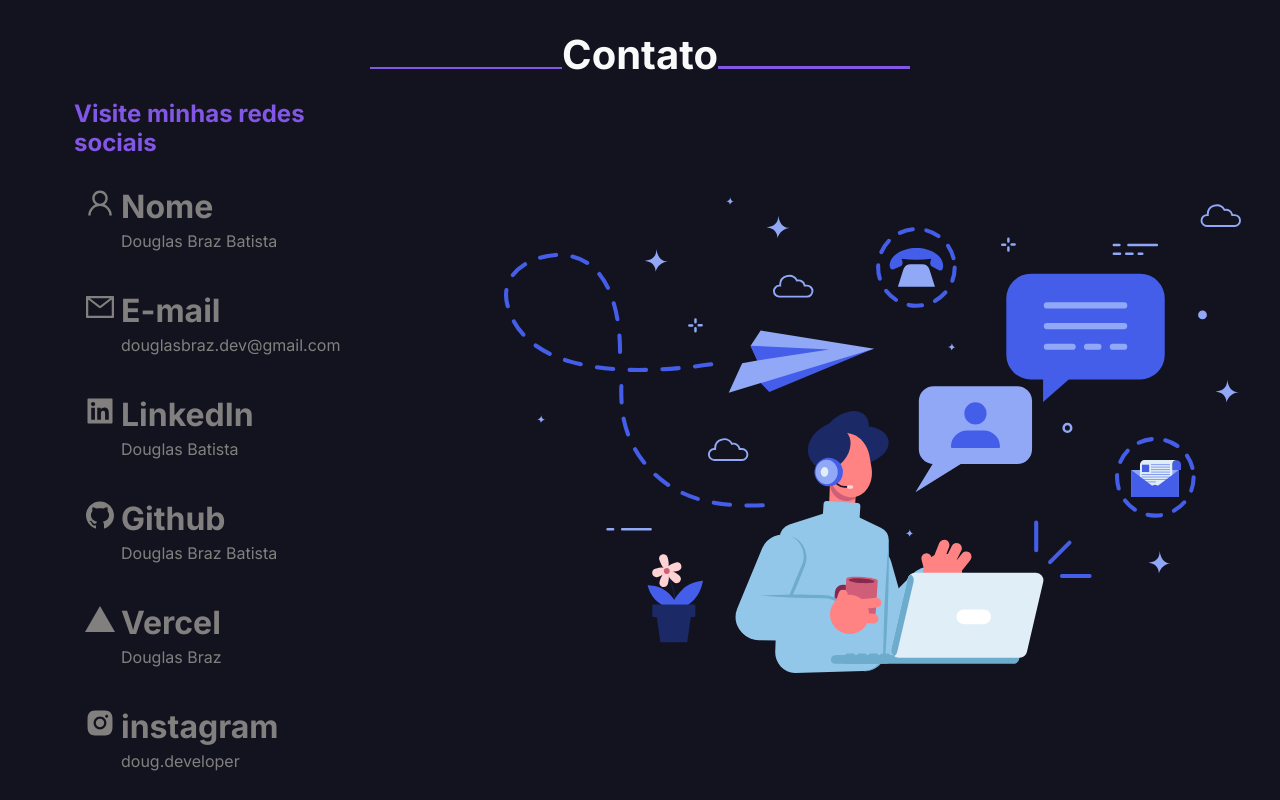
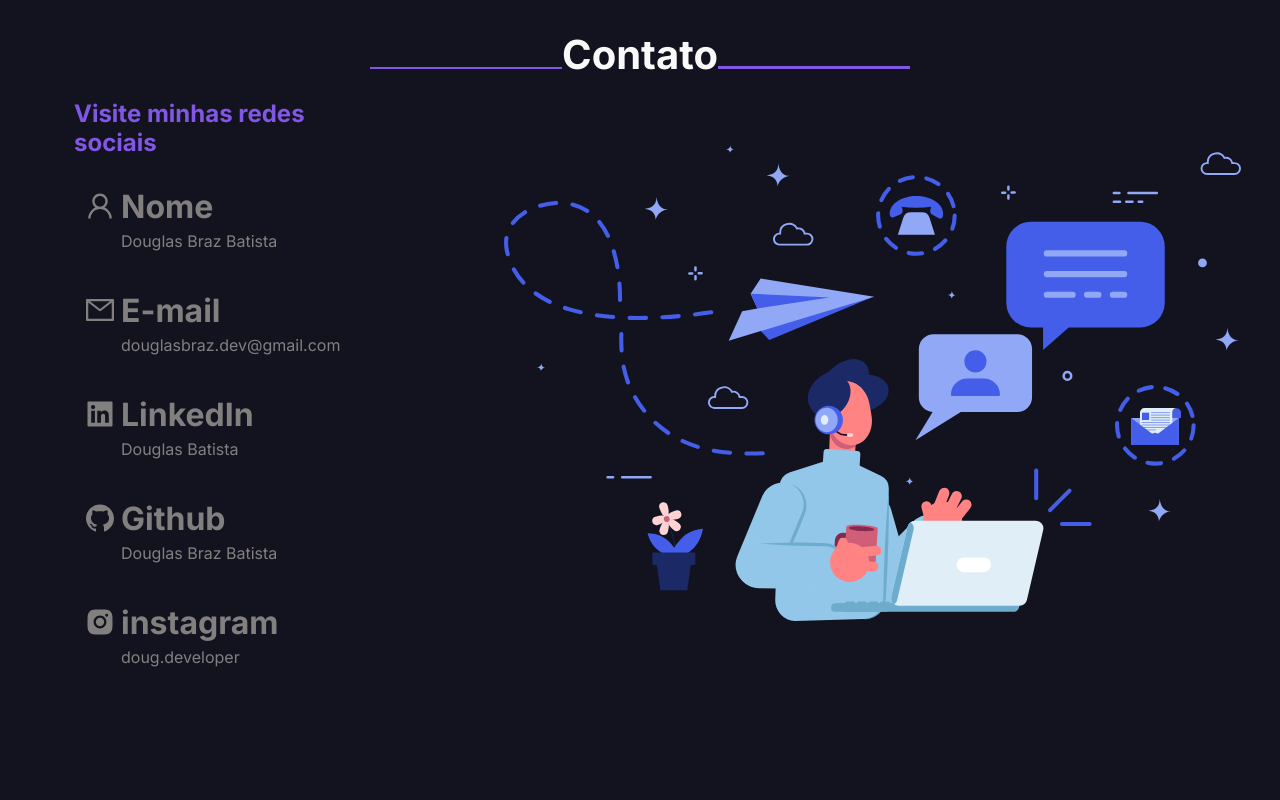
Before and after one commit to ltkbigdad/douglas_braz_portifolio, a React (Create React App) app: page /test in a window 1280 px wide. Shown: the part 1666-2466 px from the top of the page. Built offline with nearby package versions, Linux system fonts and the light colour scheme.

Commit message:
fix: pequenas correçoes

```diff
--- a/src/components/AboutMe/index.jsx
+++ b/src/components/AboutMe/index.jsx
@@ -4,7 +4,7 @@ import perfil from "../../assets/images/perfil.png"
 
 export const AboutMe = () => {
     return(
-        <Container>
+        <Container className="aboutMe">
             <Content>
                 <div className="description">
                     <h1>Olá, eu sou <span>Douglas Braz</span></h1>
--- a/src/components/Contact/index.jsx
+++ b/src/components/Contact/index.jsx
@@ -32,12 +32,6 @@ export const Contact = () => {
             tittle: "Github",
             item: "Douglas Braz Batista",
             link: "https://github.com/ltkbigdad"
-        },
-        {
-            icon: < IoLogoVercel className="icon"/>,
-            tittle: "Vercel",
-            item: "Douglas Braz",
-            link: "https://vercel.com/douglasbraz"
         },
         {
             icon: <AiFillInstagram  className="icon"/>,
--- a/src/components/Contact/style.js
+++ b/src/components/Contact/style.js
@@ -70,8 +70,10 @@ export const CardContact = styled.div`
     display: flex;
     margin: 20px;
 
+
     .icon{
         color: var(--grey-500);
+        margin-top: 3px;
         width: 2em;
         height: 2em;
         :hover{
--- a/src/components/Hability/index.jsx
+++ b/src/components/Hability/index.jsx
@@ -51,7 +51,7 @@ export const Hability = () => {
     ]
 
     return(
-        <Container>
+        <Container className="hability">
             <h3>Habilidades</h3>
 
             <CardContainer>
--- a/src/components/MenuHamburguer/index.jsx
+++ /dev/null
@@ -1,3 +0,0 @@
-export const MenuModal = () => {
-    return<h1>Menu modal</h1>
-}
```
Also changed, not shown: src/components/MenuHamburguer/style.js (deleted, +0 -9 lines).
